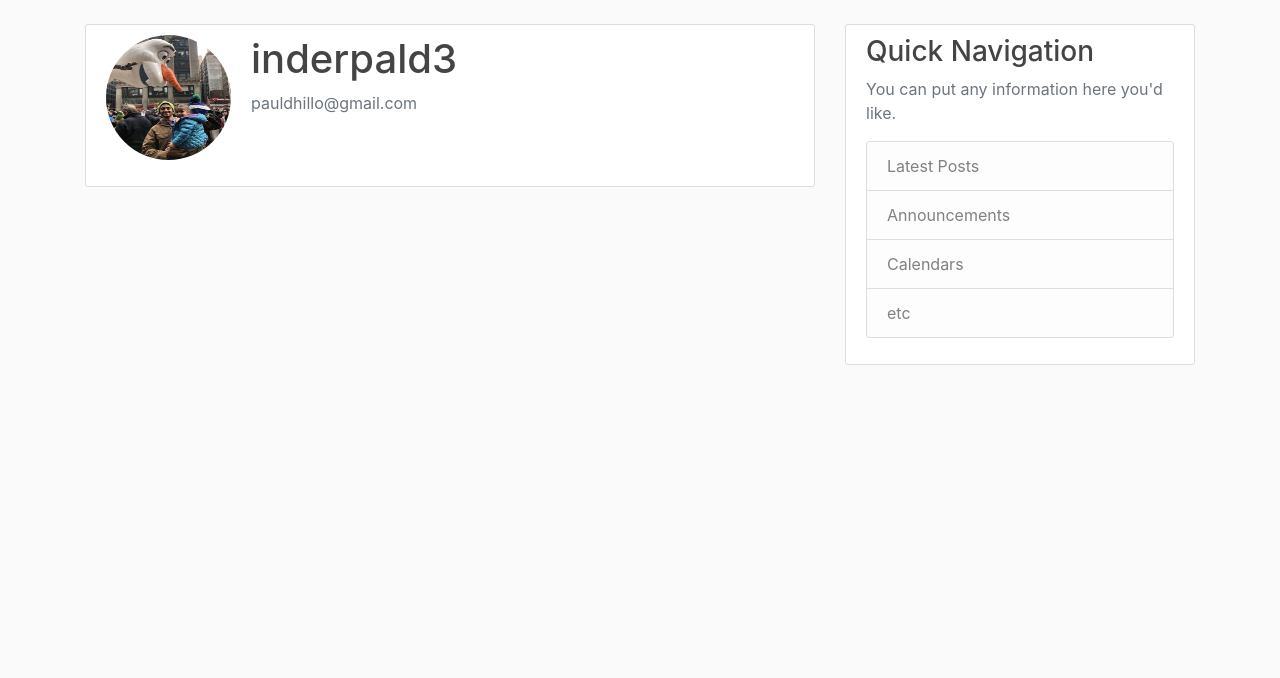
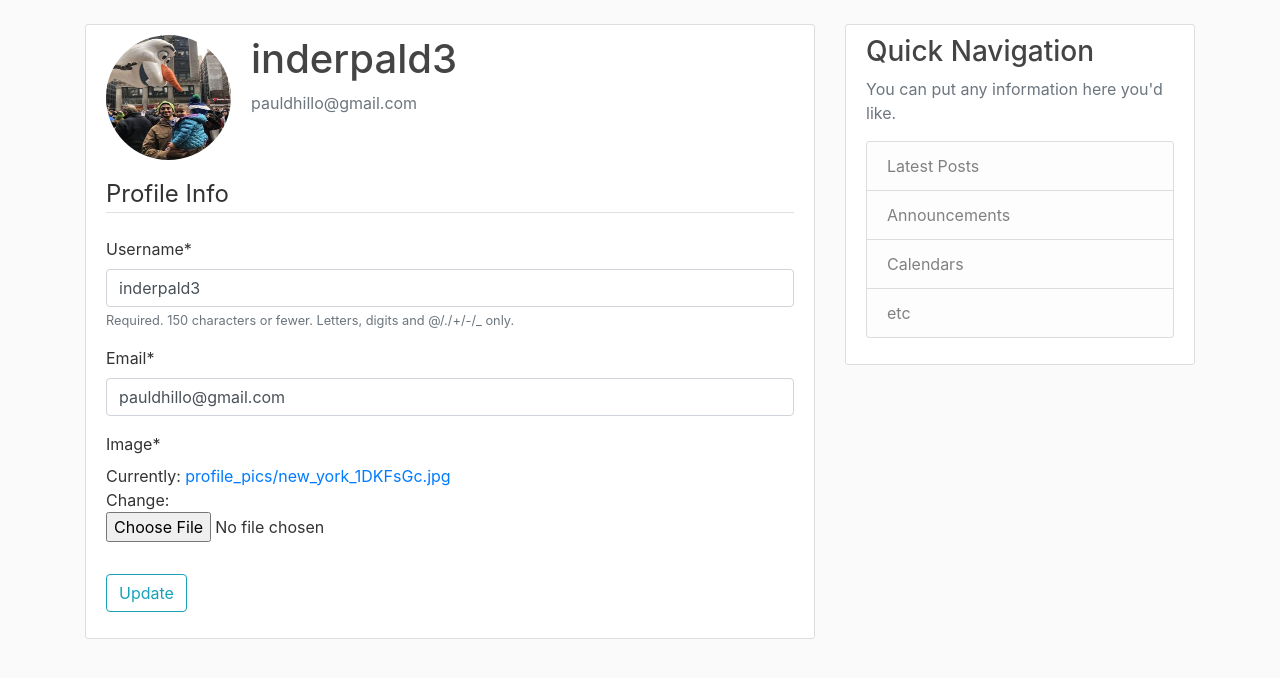
Before and after one commit to InderpalD/Book_Of_Life, a Django app: page /profile/ in a window 1280 px wide. Shown: the part 56-734 px from the top of the page. Run offline with Django 3.2, Linux system fonts and the light colour scheme; a user stored in the database is signed in; data comes from the database, SQL or seed files in the repository; both versions use the stored data as it was after the commit; some libraries are stand-ins or nearby versions.

Commit message:
More profile functionality, forms

```diff
--- a/django_project/blog/templates/blog/home.html
+++ b/django_project/blog/templates/blog/home.html
@@ -6,6 +6,7 @@
         <!-- The CSS for blog posts themselves, on home page of course -->
         <!-- In main.css i believe-->
         <article class="media content-section">
+            <img class="rounded-circle article-img" src="{{ post.author.profile.image.url }}">
             <div class="media-body">
             <div class="article-metadata">
                 <a class="mr-2" href="#">{{ post.author }}</a>
--- a/django_project/users/forms.py
+++ b/django_project/users/forms.py
@@ -1,6 +1,7 @@
 from django import forms
 from django.contrib.auth.models import User
 from django.contrib.auth.forms import UserCreationForm
+from .models import Profile
 
 
 class UserRegisterForm(UserCreationForm):
@@ -9,3 +10,17 @@ class UserRegisterForm(UserCreationForm):
     class Meta:
         model = User
         fields = ['username', 'email', 'password1', 'password2']
+
+
+class UserUpdateForm(forms.ModelForm):
+    email = forms.EmailField()
+
+    class Meta:
+        model = User
+        fields = ['username', 'email']
+
+
+class ProfileUpdateForm(forms.ModelForm):
+    class Meta:
+        model = Profile
+        fields = ['image']
--- a/django_project/users/models.py
+++ b/django_project/users/models.py
@@ -1,5 +1,6 @@
 from django.db import models
 from django.contrib.auth.models import User
+from PIL import Image
 
 class Profile(models.Model):
     # Define relationship with the User for our database
@@ -8,3 +9,13 @@ class Profile(models.Model):
 
     def __str__(self):
         return f'{self.user.username} Profile'
+
+    # We are going to override the save function to scale images
+    def save(self):
+        super().save()
+        img = Image.open(self.image.path)
+
+        if img.height > 300 or img.width > 300:
+            output = (300,300)
+            img.thumbnail(output)
+            img.save(self.image.path)
--- a/django_project/users/templates/users/profile.html
+++ b/django_project/users/templates/users/profile.html
@@ -13,6 +13,18 @@
       </div>
     </div>
     <!-- FORM HERE -->
+
+    <form method='POST' enctype="multipart/form-data">
+      {% csrf_token %}
+      <fieldset class = 'form-group'>
+        <legend class='border-bottom mb-4'> Profile Info</legend>
+          {{ u_form|crispy }}
+          {{ p_form|crispy }}
+      </fieldset>
+      <div class='form-group'>
+        <button class='btn btn-outline-info' type='submit'>Update</button>
+      </div>
+    </form>
   </div>
 
 {% endblock replace_content%}
--- a/django_project/users/views.py
+++ b/django_project/users/views.py
@@ -2,7 +2,7 @@ from django.shortcuts import render, redirect
 from django.contrib.auth.forms import UserCreationForm
 from django.contrib import messages
 from django.contrib.auth.decorators import login_required
-from .forms import UserRegisterForm
+from .forms import UserRegisterForm, UserUpdateForm, ProfileUpdateForm
 
 
 def register(request):
@@ -20,4 +20,22 @@ def register(request):
 
 @login_required
 def profile(request):
-    return render(request, 'users/profile.html')
+    if request.method == 'POST':
+        u_form = UserUpdateForm(request.POST, instance=request.user)
+        p_form = ProfileUpdateForm(request.POST, request.FILES, instance=request.user.profile)
+
+        if u_form.is_valid() and p_form.is_valid():
+            u_form.save()
+            p_form.save()
+            messages.success(request, f'Your Account has been updated!')  #  Flash message
+            return redirect('profile')
+
+    else:
+        u_form = UserUpdateForm(instance=request.user)
+        p_form = ProfileUpdateForm(instance=request.user.profile)
+
+    context = {
+        'u_form': u_form,
+        'p_form': p_form
+    }
+    return render(request, 'users/profile.html', context)
```
Also changed, not shown: django_project/db.sqlite3, django_project/media/profile_pics/default.jpg (added), django_project/media/profile_pics/new_york_1DKFsGc.jpg (added), django_project/media/profile_pics/new_york_7FO2hO8.jpg (added).
